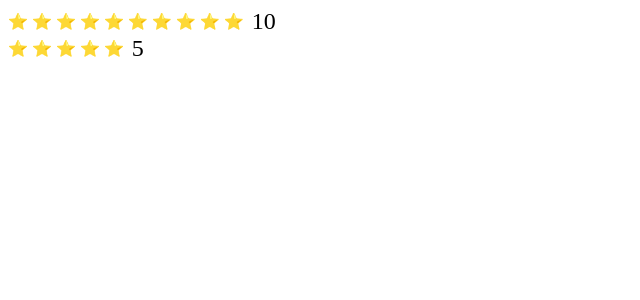
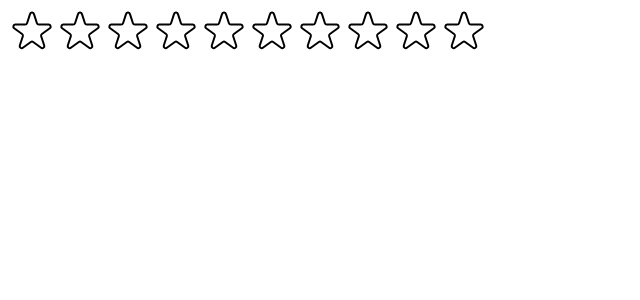
Before and after one commit to Rigel-Developer/mastering-use-popcornapp, a React (Create React App) app: page / in a window 1280 px wide. Shown: the top 300 px of the page, without its empty margins (0-640 px from the left). Built offline with nearby package versions, Linux system fonts and the light colour scheme.

Commit message:
creating the starts

```diff
--- a/src/StarRating.js
+++ b/src/StarRating.js
@@ -1,3 +1,5 @@
+import { useState } from "react";
+
 const containerStyle = {
   display: "flex",
   alignItems: "center",
@@ -6,7 +8,6 @@
 
 const startContainerStyle = {
   display: "flex",
-  gap: "4px",
 };
 
 const textStyles = {
@@ -15,14 +16,95 @@
 };
 
 export const StarRating = ({ maxRating = 5 }) => {
+  const [rating, setRating] = useState(0);
+  console.log("🚀 ~ StarRating ~ rating:", rating)
+
+
+  function handleRating(rating) {
+
+    setRating(rating);
+  }
+
   return (
     <div style={containerStyle}>
       <div style={startContainerStyle}>
         {Array.from({ length: maxRating }, (_, index) => (
-          <span key={index}>⭐️</span>
+          <Star
+            key={index}
+            onRate={() => handleRating(index + 1)}
+            full={rating >= index + 1}
+          />
         ))}
       </div>
-      <p style={textStyles}>{maxRating}</p>
+      <p style={textStyles}>{rating || ""}</p>
     </div>
   );
 };
+
+const starStyle = {
+  width: "48px",
+  height: "48px",
+  display: "block",
+  cursor: "pointer",
+};
+
+const Star = ({ onRate, full }) => {
+  return (
+    <span role="button" style={starStyle} onClick={onRate}>
+      {full ? (
+        <svg
+          xmlns="http://www.w3.org/2000/svg"
+          viewBox="0 0 20 20"
+          fill="#000"
+          stroke="#000"
+        >
+          <path d="M9.049 2.927c.3-.921 1.603-.921 1.902 0l1.07 3.292a1 1 0 00.95.69h3.462c.969 0 1.371 1.24.588 1.81l-2.8 2.034a1 1 0 00-.364 1.118l1.07 3.292c.3.921-.755 1.688-1.54 1.118l-2.8-2.034a1 1 0 00-1.175 0l-2.8 2.034c-.784.57-1.838-.197-1.539-1.118l1.07-3.292a1 1 0 00-.364-1.118L2.98 8.72c-.783-.57-.38-1.81.588-1.81h3.461a1 1 0 00.951-.69l1.07-3.292z" />
+        </svg>
+      ) : (
+        <svg
+          xmlns="http://www.w3.org/2000/svg"
+          fill="none"
+          viewBox="0 0 24 24"
+          stroke="#000"
+        >
+          <path
+            strokeLinecap="round"
+            strokeLinejoin="round"
+            strokeWidth="{2}"
+            d="M11.049 2.927c.3-.921 1.603-.921 1.902 0l1.519 4.674a1 1 0 00.95.69h4.915c.969 0 1.371 1.24.588 1.81l-3.976 2.888a1 1 0 00-.363 1.118l1.518 4.674c.3.922-.755 1.688-1.538 1.118l-3.976-2.888a1 1 0 00-1.176 0l-3.976 2.888c-.783.57-1.838-.197-1.538-1.118l1.518-4.674a1 1 0 00-.363-1.118l-3.976-2.888c-.784-.57-.38-1.81.588-1.81h4.914a1 1 0 00.951-.69l1.519-4.674z"
+          />
+        </svg>
+      )}
+    </span>
+  );
+};
+
+const EmptyStar = () => {
+  return (
+    <svg
+      xmlns="http://www.w3.org/2000/svg"
+      fill="none"
+      viewBox="0 0 24 24"
+      stroke="#000"
+    >
+      <path
+        strokeLinecap="round"
+        strokeLinejoin="round"
+        strokeWidth="{2}"
+        d="M11.049 2.927c.3-.921 1.603-.921 1.902 0l1.519 4.674a1 1 0 00.95.69h4.915c.969 0 1.371 1.24.588 1.81l-3.976 2.888a1 1 0 00-.363 1.118l1.518 4.674c.3.922-.755 1.688-1.538 1.118l-3.976-2.888a1 1 0 00-1.176 0l-3.976 2.888c-.783.57-1.838-.197-1.538-1.118l1.518-4.674a1 1 0 00-.363-1.118l-3.976-2.888c-.784-.57-.38-1.81.588-1.81h4.914a1 1 0 00.951-.69l1.519-4.674z"
+      />
+    </svg>
+  );
+};
+
+/*
+FULL STAR
+
+
+
+
+EMPTY STAR
+
+
+
+*/
--- a/src/index.js
+++ b/src/index.js
@@ -8,7 +8,6 @@
   <React.StrictMode>
     {/* <App /> */}
     <StarRating  maxRating={10}/>
-    <StarRating  maxRating={5}/>
   </React.StrictMode>
 );
 
```
Also changed, not shown: src/index.css (+0 -33 lines).
